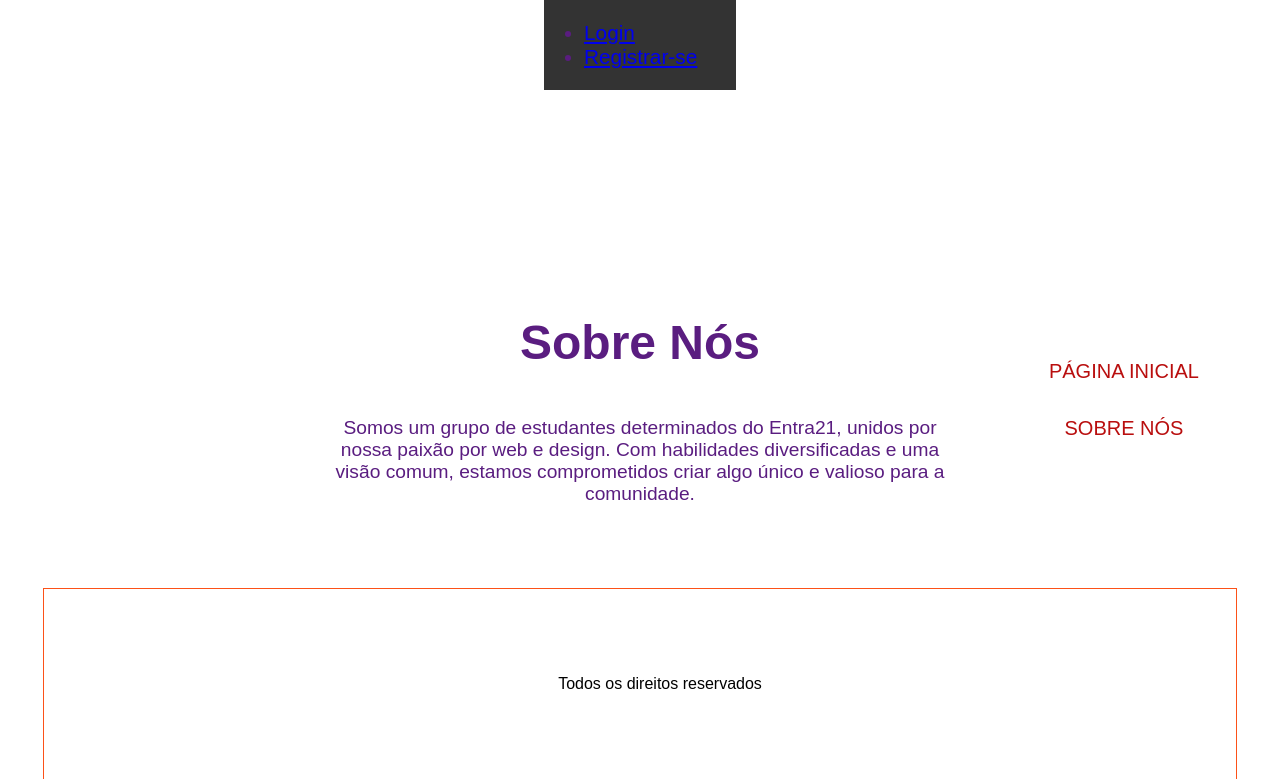
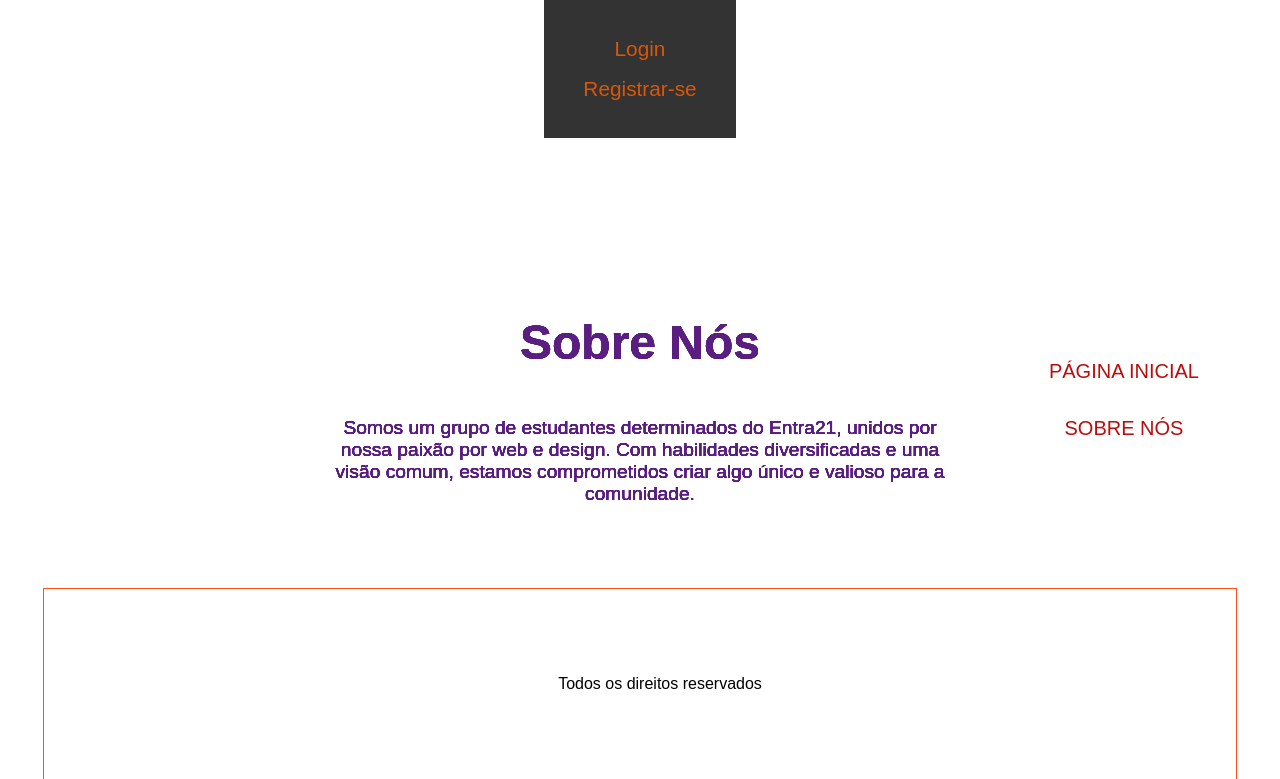
Before and after one commit to Angelo-Requenha/reserva-comigo, a Django app: page /sobre_nos/ in a window 1280 px wide. Shown: the top 779 px of the page. Run offline with Django 5.2, Linux system fonts and the light colour scheme.

Commit message:
Arrumando navbar

```diff
--- a/main/static/css/navbar.css
+++ b/main/static/css/navbar.css
@@ -3,10 +3,11 @@ header {
     background-color: #333;
     display: flex;
     flex-direction: column;
+    justify-content: space-between;
     width: 15%;
 }
 
-nav {
+header nav {
     width: 100%;
     font-size: 1.3rem;
     display: flex;
@@ -22,7 +23,15 @@ nav {
     padding: 8px 15px;
 }
 
-#menu a {
+header a {
     color: #DB5609;
     text-decoration: none;
 }
+
+.registro_login ul li, .registro_login ul {
+    list-style: none;
+    display: flex;
+    flex-direction: column;
+    align-items: center;
+    padding: 8px 15px;
+}
--- a/reserva_app/templates/pages/sobre_nos.html
+++ b/reserva_app/templates/pages/sobre_nos.html
@@ -7,5 +7,25 @@
     <h2 class="titulo">Sobre Nós</h2> <br>
     <p class="subtitulo">Somos um grupo de estudantes determinados do Entra21, unidos por nossa paixão por web e design. Com habilidades diversificadas e uma visão comum, estamos comprometidos criar algo único e valioso para a comunidade.</p>
 </div>
+<div class="texto">
+    <h2 class="titulo">Sobre Nós</h2> <br>
+    <p class="subtitulo">Somos um grupo de estudantes determinados do Entra21, unidos por nossa paixão por web e design. Com habilidades diversificadas e uma visão comum, estamos comprometidos criar algo único e valioso para a comunidade.</p>
+</div>
+<div class="texto">
+    <h2 class="titulo">Sobre Nós</h2> <br>
+    <p class="subtitulo">Somos um grupo de estudantes determinados do Entra21, unidos por nossa paixão por web e design. Com habilidades diversificadas e uma visão comum, estamos comprometidos criar algo único e valioso para a comunidade.</p>
+</div>
+<div class="texto">
+    <h2 class="titulo">Sobre Nós</h2> <br>
+    <p class="subtitulo">Somos um grupo de estudantes determinados do Entra21, unidos por nossa paixão por web e design. Com habilidades diversificadas e uma visão comum, estamos comprometidos criar algo único e valioso para a comunidade.</p>
+</div>
+<div class="texto">
+    <h2 class="titulo">Sobre Nós</h2> <br>
+    <p class="subtitulo">Somos um grupo de estudantes determinados do Entra21, unidos por nossa paixão por web e design. Com habilidades diversificadas e uma visão comum, estamos comprometidos criar algo único e valioso para a comunidade.</p>
+</div>
+<div class="texto">
+    <h2 class="titulo">Sobre Nós</h2> <br>
+    <p class="subtitulo">Somos um grupo de estudantes determinados do Entra21, unidos por nossa paixão por web e design. Com habilidades diversificadas e uma visão comum, estamos comprometidos criar algo único e valioso para a comunidade.</p>
+</div>
 
 {% endblock %}
```
